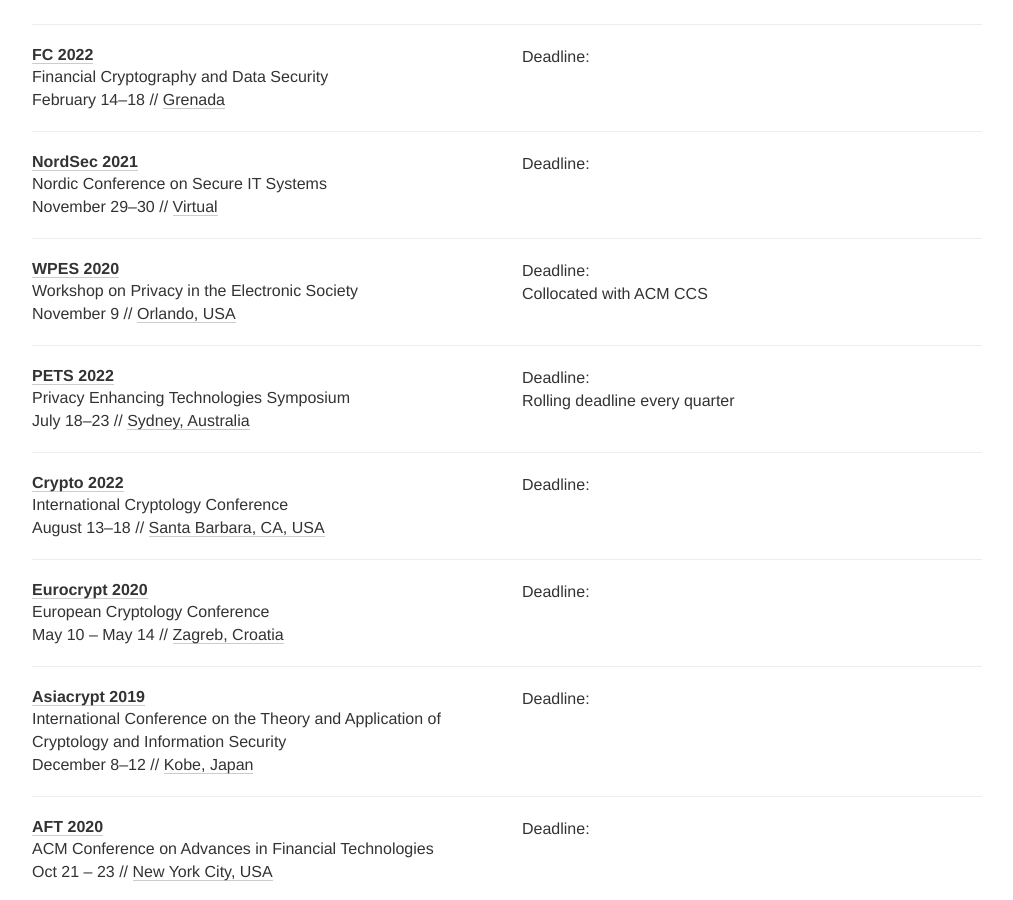
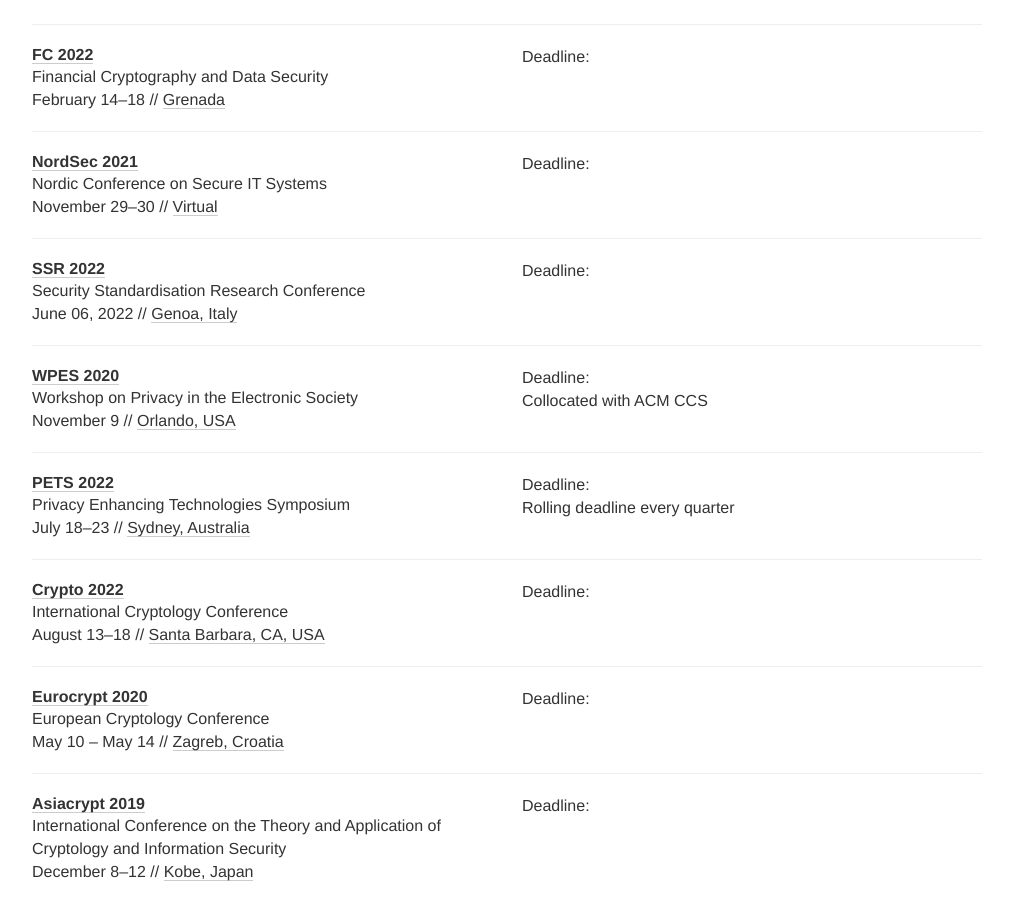
Before and after one commit to sec-deadlines/sec-deadlines.github.io, a Jekyll site: the page built from index.html, in a window 1280 px wide and 900 px high, scrolled down 1633 px. Shown: the whole window, without its empty margins (133-1146 px from the left). Built offline with Jekyll 4.4.1, drawn with Linux system fonts in a browser that asks for light colours; nearby versions of some CDN libraries; comment, search, counter and statistics services are not loaded.

Commit message:
Add SSR 2022
Hi! I suggest to add the (7th) Security Standardisation Research Conference 2022. Thanks for running this!

```diff
--- a/_data/conferences.yml
+++ b/_data/conferences.yml
@@ -151,6 +151,15 @@
   timezone: Europe/Helsinki
   date: November 29-30
   place: Virtual
+  tags: [SEC, PRIV, CRYPTO]
+
+- name: SSR
+  description: Security Standardisation Research Conference
+  year: 2022
+  link: https://ssr2022.com/
+  deadline: "2022-03-04 23:59"
+  date: "June 06, 2022"
+  place: Genoa, Italy
   tags: [SEC, PRIV, CRYPTO]
 
 # Privacy
```
